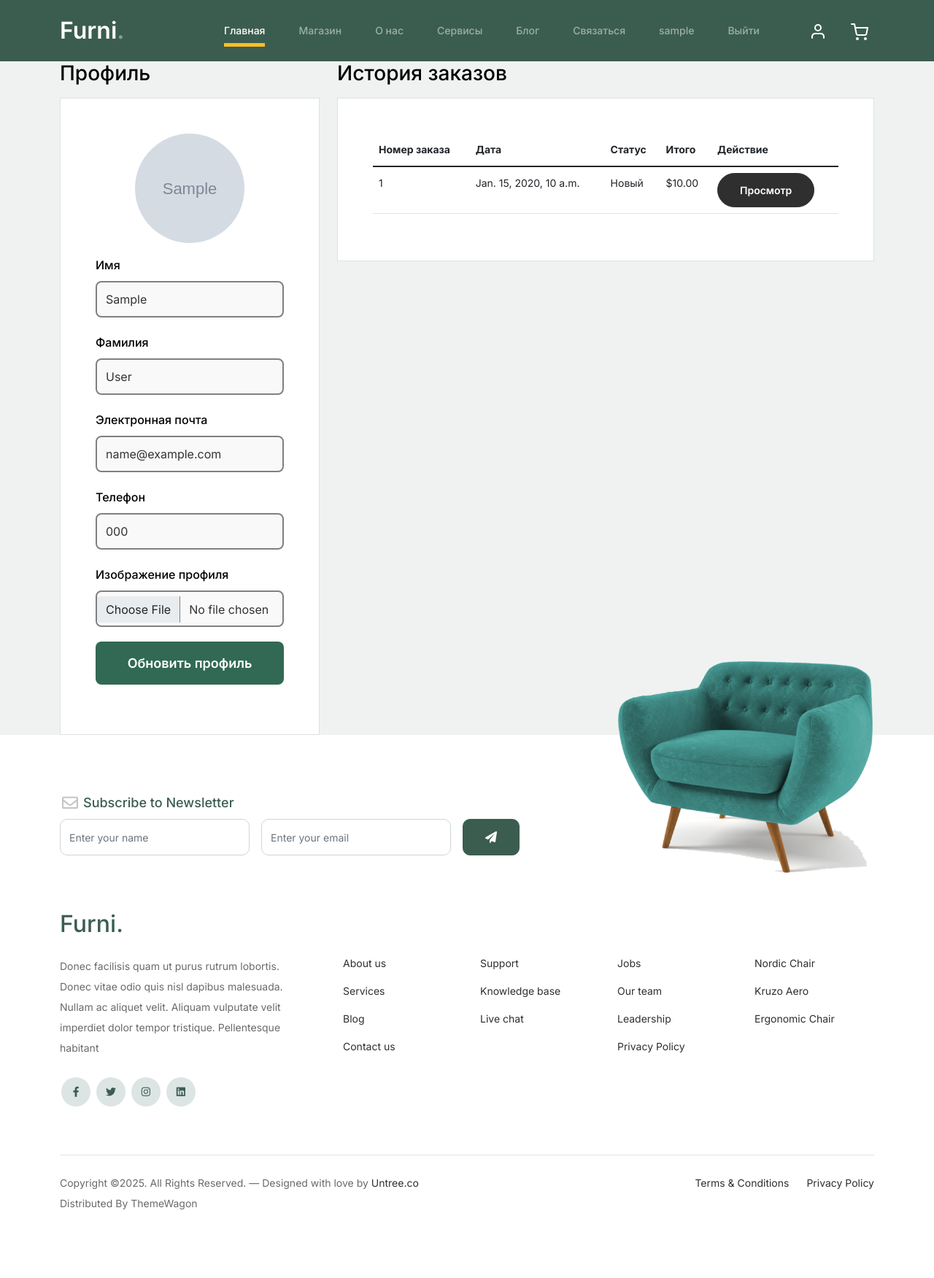
After one commit to hero-kiri/FurniShop, a Django app: page /users/profile/ in a window 1280 px wide. The commit adds this page. Shown: the whole page at 73% size. Run offline with Django 5.2, Linux system fonts and the light colour scheme; a user stored in the database is signed in; tables that the repository leaves empty hold one stand-in row (values such as "Sample post"); grey boxes marked "Sample" are stand-in pictures; some libraries are stand-ins or nearby versions.

Commit message:
Order Detail & Profile

```diff
--- a/apps/orders/models.py
+++ b/apps/orders/models.py
@@ -7,6 +7,14 @@ from django.conf import settings
 
 
 class Order(models.Model):
+
+    ORDER_STATUS = (
+        ('Новый', 'Новый'),
+        ('В обработке', 'В обработке'),
+        ('Отправлен', 'Отправлен'),
+        ('Доставлен', 'Доставлен'),
+    )
+
     user = models.ForeignKey(CustomUser, on_delete=models.CASCADE, null=True, blank=True)
     first_name = models.CharField(max_length=100)
     last_name = models.CharField(max_length=100)
@@ -20,6 +28,9 @@ class Order(models.Model):
     order_notes = models.TextField(blank=True, null=True)
     total_price = models.DecimalField(max_digits=10, decimal_places=2, default=0)
     created_at = models.DateTimeField(auto_now_add=True)
+    updated_at = models.DateTimeField(auto_now=True)
+
+    status = models.CharField(max_length=20, choices=ORDER_STATUS, default='Новый')
 
     def send_order_confirmation_email(self):
         products = '\n'.join([f"{item.furniture.name} (x{item.quantity})" for item in self.items.all()])
@@ -46,6 +57,10 @@ class OrderItem(models.Model):
     furniture = models.ForeignKey(Furniture, on_delete=models.CASCADE)
     quantity = models.PositiveIntegerField(default=1)
     price = models.DecimalField(max_digits=10, decimal_places=2)
+
+    @property
+    def total_price(self):
+        return self.furniture.price * self.quantity
 
     def __str__(self):
         return f"{self.furniture.name} (x{self.quantity})"
--- a/apps/orders/urls.py
+++ b/apps/orders/urls.py
@@ -10,7 +10,7 @@ urlpatterns = [
 
     path('thankyou/', views.thankyou_view, name='thankyou'),
     path('checkout/', views.checkout_view, name='checkout'),
-    path('order_history/', views.order_history_view, name='order_history'),
+    path('order_detail/<int:order_id>', views.order_detail_view, name='order_detail'),
 
     path('apply_promo_code/<str:redirect_url>', views.apply_promo_code, name='apply_promo_code'),
 ]
--- a/apps/orders/views.py
+++ b/apps/orders/views.py
@@ -121,3 +121,9 @@ def apply_promo_code(request, redirect_url):
         else:
             messages.error(request, 'Промокод не найден')
     return redirect(redirect_url)
+
+
+@login_required
+def order_detail_view(request, order_id):
+    order = get_object_or_404(Order, id=order_id, user=request.user)
+    return render(request, 'orders/order_detail.html', {'order': order})
--- a/apps/users/models.py
+++ b/apps/users/models.py
@@ -33,6 +33,7 @@ class CustomUserManager(UserManager):
 
 
 class CustomUser(AbstractUser):
+    image = models.ImageField(upload_to='users/', blank=True, null=True)
     username = models.CharField(max_length=150, unique=True)
     email = models.EmailField(unique=True)
     phone_number = models.CharField(max_length=20, blank=True, null=True)
--- a/apps/users/urls.py
+++ b/apps/users/urls.py
@@ -6,4 +6,6 @@ urlpatterns = [
     path('login/', views.login_view, name='login'),
     path('verify_email/<int:id>/', views.verify_email, name='verify_email'),
     path('logout/', views.logout_view, name='logout'),
+    path('profile/', views.profile_view, name='profile'),
+    path('update_profile/', views.update_profile, name='update_profile'),
 ]
--- a/apps/users/views.py
+++ b/apps/users/views.py
@@ -2,11 +2,13 @@ from django.shortcuts import render, redirect
 from django.http import HttpResponse
 from django.contrib.auth import login, logout
 from django.contrib import messages
+from django.contrib.auth.decorators import login_required
 
 import random
 
 from .models import CustomUser
 from .utils import send_code_email
+from apps.orders.models import Order
 
 def logout_view(request):
     logout(request)
@@ -99,3 +101,27 @@ def login_view(request):
         return redirect('/')
 
     return render(request, 'users/login.html')
+
+@login_required
+def profile_view(request):
+    user = request.user
+    orders = Order.objects.filter(user=user)
+    return render(request, 'users/profile.html', {'user': user, 'orders': orders})
+
+
+@login_required
+def update_profile(request):
+    if request.method == 'POST':
+        user = request.user
+        user.first_name = request.POST.get('first_name')
+        user.last_name = request.POST.get('last_name')
+        user.email = request.POST.get('email')
+        user.phone_number = request.POST.get('phone_number')
+
+        if 'image' in request.FILES:
+            user.image = request.FILES['image']
+
+        user.save()
+        messages.success(request, 'Профиль успешно обновлен')
+        return redirect('profile')
+    return render(request, 'users/profile.html')
--- a/templates/base.html
+++ b/templates/base.html
@@ -42,7 +42,7 @@
 						<li><a class="nav-link" href="{% url 'blog' %}">Блог</a></li>
 						<li><a class="nav-link" href="{% url 'contact' %}">Связаться</a></li>
 						{% if user.is_authenticated %}
-						<li><a class="nav-link" href="#">{{user.username}} </a></li>
+						<li><a class="nav-link" href="{% url 'profile' %}">{{user.username}} </a></li>
 							<li><a class="nav-link" href="{% url 'logout' %}">Выйти</a></li>
 						{% else %}
 							<li><a class="nav-link" href="{% url 'register' %}">Регистрация </a></li>
--- /dev/null
+++ b/templates/users/profile.html
@@ -0,0 +1,76 @@
+{% extends 'base.html' %}
+
+{% load static %}
+{% block title %} Спасибо {% endblock title %}
+{% block content %}
+<div class="container">
+    <div class="row">
+        <div class="col-md-4">
+            <h2 class="h3 mb-3 text-black">Профиль</h2>
+
+            <div class="p-3 p-lg-5 border bg-white">
+                {% if user.image %}
+            <div class="mb-3">
+                <center>
+                <img src="{{ user.image.url }}" class="rounded-circle" alt="Profile Image" width="150" height="150">
+            </center>
+            </div>
+            {% endif %}
+                <form action="{% url 'update_profile' %}" method="POST" enctype="multipart/form-data">
+                    {% csrf_token %}
+                    <div class="form-group">
+                        <label for="first_name" class="text-black">Имя</label>
+                        <input type="text" class="form-control" id="first_name" name="first_name" value="{{ user.first_name }}" required>
+                    </div>
+                    <div class="form-group">
+                        <label for="last_name" class="text-black">Фамилия</label>
+                        <input type="text" class="form-control" id="last_name" name="last_name" value="{{ user.last_name }}" required>
+                    </div>
+                    <div class="form-group">
+                        <label for="email" class="text-black">Электронная почта</label>
+                        <input type="email" class="form-control" id="email" name="email" value="{{ user.email }}" required>
+                    </div>
+                    <div class="form-group">
+                        <label for="phone_number" class="text-black">Телефон</label>
+                        <input type="text" class="form-control" id="phone_number" name="phone_number" value="{{ user.phone_number }}" required>
+                    </div>
+                    <div class="form-group">
+                        <label for="image" class="text-black">Изображение профиля</label>
+                        <input type="file" class="form-control" id="image" name="image" value="{{ user.image }}">
+                    </div>
+                    <div class="form-group">
+                        <button type="submit" class="btn btn-black btn-lg py-3 btn-block">Обновить профиль</button>
+                    </div>
+                </form>
+            </div>
+        </div>
+        <div class="col-md-8">
+            <h2 class="h3 mb-3 text-black">История заказов</h2>
+            <div class="p-3 p-lg-5 border bg-white">
+                <table class="table">
+                    <thead>
+                        <tr>
+                            <th>Номер заказа</th>
+                            <th>Дата</th>
+                            <th>Статус</th>
+                            <th>Итого</th>
+                            <th>Действие</th>
+                        </tr>
+                    </thead>
+                    <tbody>
+                        {% for order in orders %}
+                        <tr>
+                            <td>{{ order.id }}</td>
+                            <td>{{ order.created_at }}</td>
+                            <td>{{ order.status }}</td>
+                            <td>${{ order.total_price }}</td>
+                            <td><a href="{% url 'order_detail' order.id %}" class="btn btn-black btn-sm">Просмотр</a></td>
+                        </tr>
+                        {% endfor %}
+                    </tbody>
+                </table>
+            </div>
+        </div>
+    </div>
+</div>
+{% endblock content %}
```
Also changed, not shown: templates/orders/order_detail.html (added, +62 -0 lines), apps/orders/migrations/0007_order_status_order_updated_at.py (added), apps/users/migrations/0005_customuser_image.py (added), templates/orders/order_history.html (deleted).
